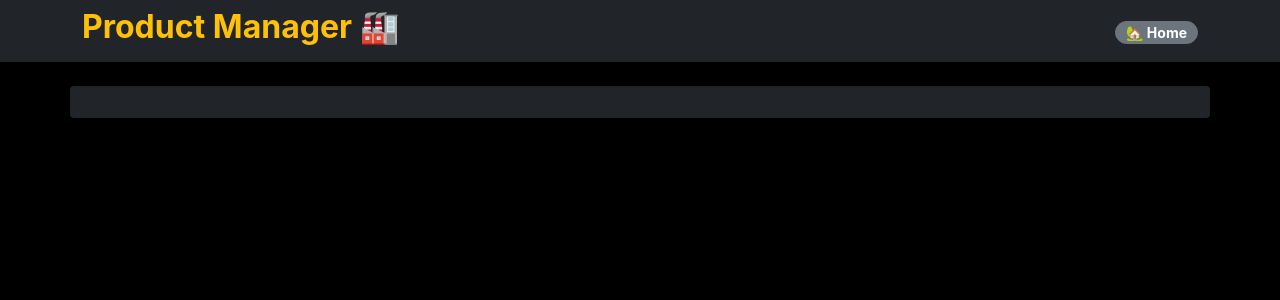
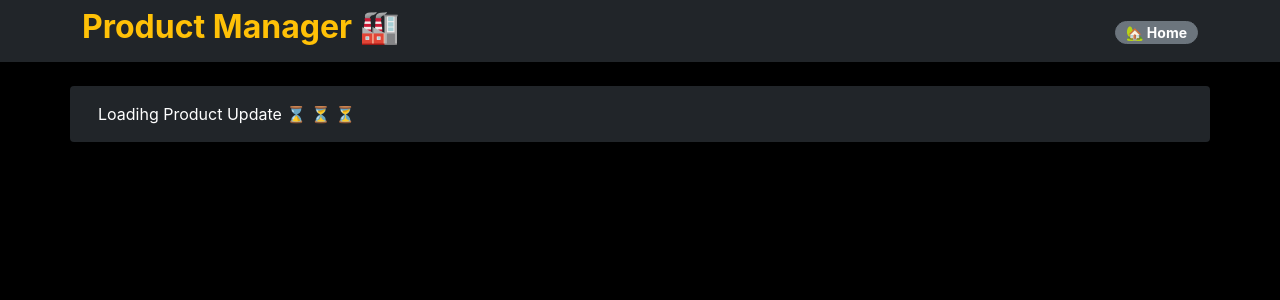
Before and after one commit to vircabading/Coding_Dojo_MERN_Stack_MERN_Fullstack_Project_Manager_V1, a React (Create React App) app in the folder client/: page /products/1/update in a window 1280 px wide. Shown: the top 300 px of the page. Built offline with nearby package versions, Linux system fonts and the light colour scheme.

Commit message:
add product useState in updateProduct in client

```diff
--- a/client/src/views/MainView.jsx
+++ b/client/src/views/MainView.jsx
@@ -5,6 +5,7 @@ import HomeRedirectComp from '../components/HomeRedirectComp';
 import Home from './HomeView';
 import AddProduct from './AddProductView';
 import ProductView from './ProductView';
+import UpdateProductView from './UpdateProductView';
 
 ////////////////////////////////////////////////////
 //  MAIN VIEW
@@ -39,7 +40,7 @@ const Main = () => {
                         </Route>
                         {/* **** Update Product Route ********* */}
                         <Route path="/products/:id/update">
-
+                            <UpdateProductView />
                         </Route>
                         {/* **** Delete Product Route ********* */}
                         <Route path="/products/:id/delete">
--- a/client/src/views/UpdateProductView.jsx
+++ b/client/src/views/UpdateProductView.jsx
@@ -1,14 +1,22 @@
-import React from 'react';
+import React, { useState, useEffect} from 'react';
+
 
 ////////////////////////////////////////////////////
 //  UPDATE PRODUCT VIEW
 ////////////////////////////////////////////////////
 
 const UpdateProductView = () => {
+    // //// FIELDS /////////////////////////////////
+    const [product, setProduct] = useState(null);
 
-  return (<div>
-
-  </div>);
+    // //// OUTPUT /////////////////////////////////
+    return (
+        product
+        ?   <div >
+                <h2>Update Product:</h2>
+            </div >
+        :   <div>Loadihg Product Update ⌛ ⏳ ⏳</div>
+    );
 };
 
 export default UpdateProductView;
```
